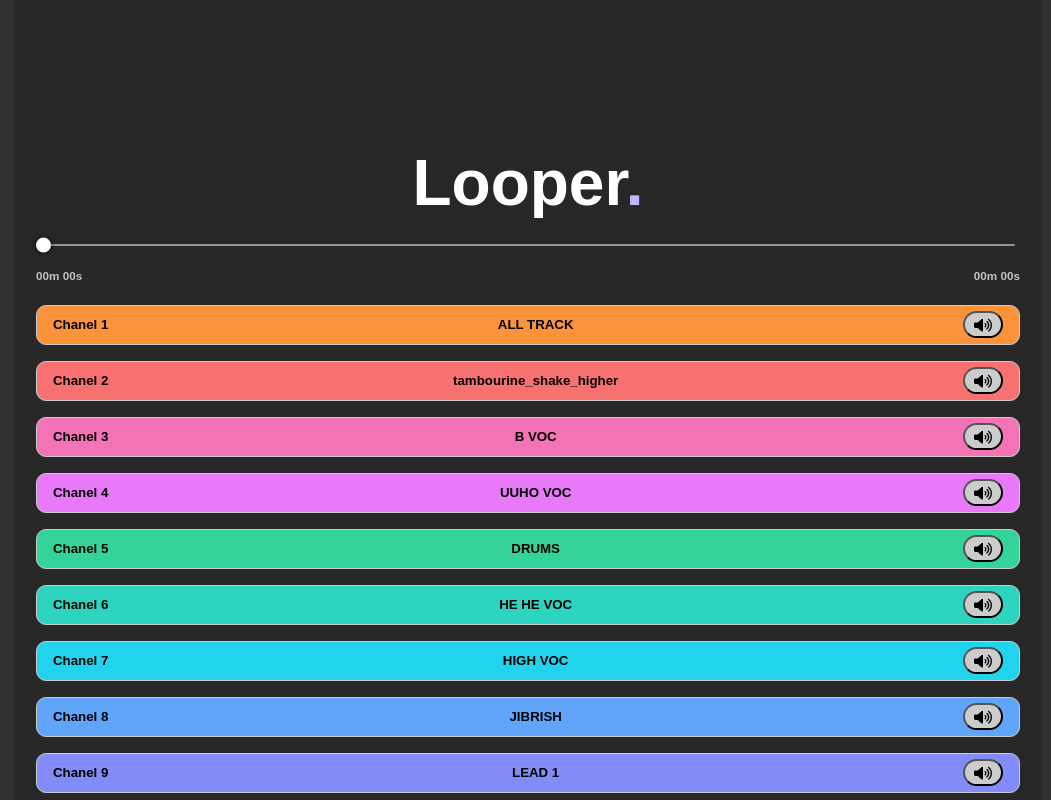
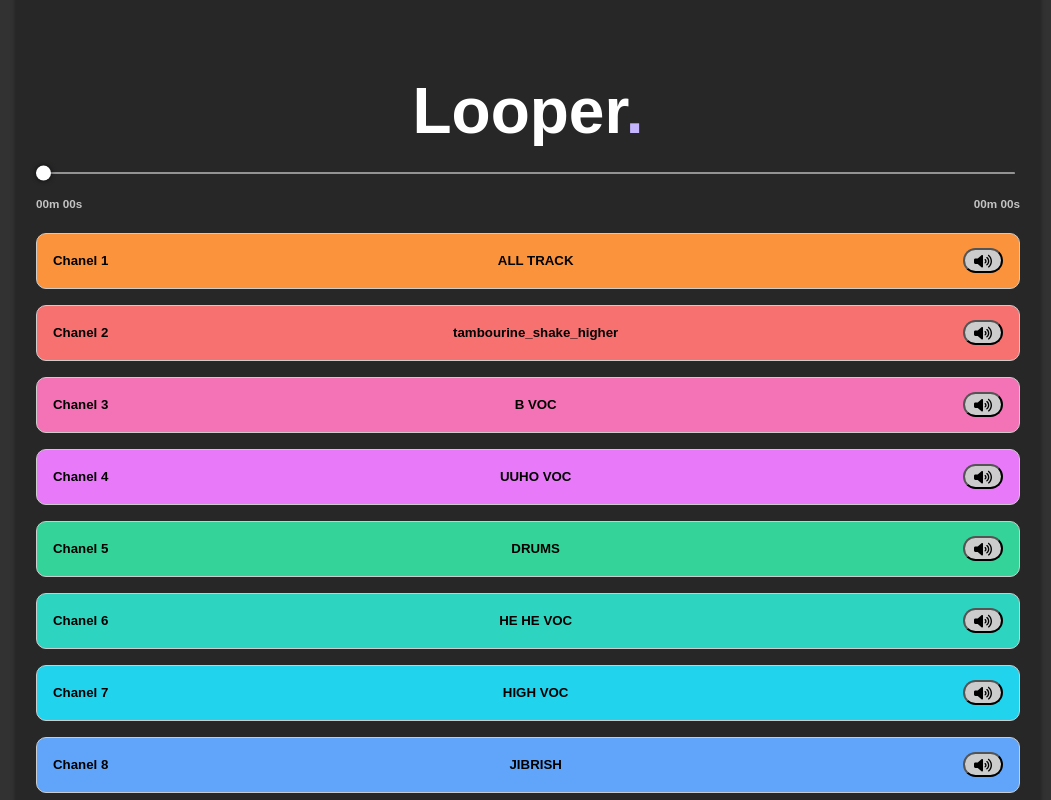
Before and after one commit to ransayada/looper, a React (Create React App) app: page / in a window 1280 px wide. Shown: the top 800 px of the page, without its empty margins (112-1163 px from the left). Built offline with nearby package versions, Linux system fonts and the light colour scheme.

Commit message:
small css fix

```diff
--- a/src/App.jsx
+++ b/src/App.jsx
@@ -23,7 +23,7 @@ const App = () => {
   const [isPlaying, setIsPlaying] = useState(false);
   const [isLooping, setIsLooping] = useState(false);
 
-  //audio refs
+  //audio refs for play() pause() loop and mute
   const audioRef1 = useRef();
   const audioRef2 = useRef();
   const audioRef3 = useRef();
@@ -177,7 +177,6 @@ const App = () => {
           key={track.id}
         ></audio>
       ))}
-
       {tracks.map((track) => (
         <Channel track={track} key={track.id} />
       ))}
--- a/src/components/channels/channel.css
+++ b/src/components/channels/channel.css
@@ -3,7 +3,7 @@
     border-radius: 10px;
     margin: 0.5em;
     padding: 1em;
-    height: 2.5em;
+    height:7vh;
     width: 100%;
     display:flex;
     justify-content: space-between;
@@ -12,13 +12,10 @@
   }
   .channel-volume-mute{
     border-radius: 15px;
-    height: 2em;
     width: 2.5rem;
     background-color: #ccc;
+  }
 
-
+  button{
+    cursor: pointer;
   }
-  .channel-volume-mute:hover{
-    color: #fff;
-     background-color: #ccc;
-  }
```
